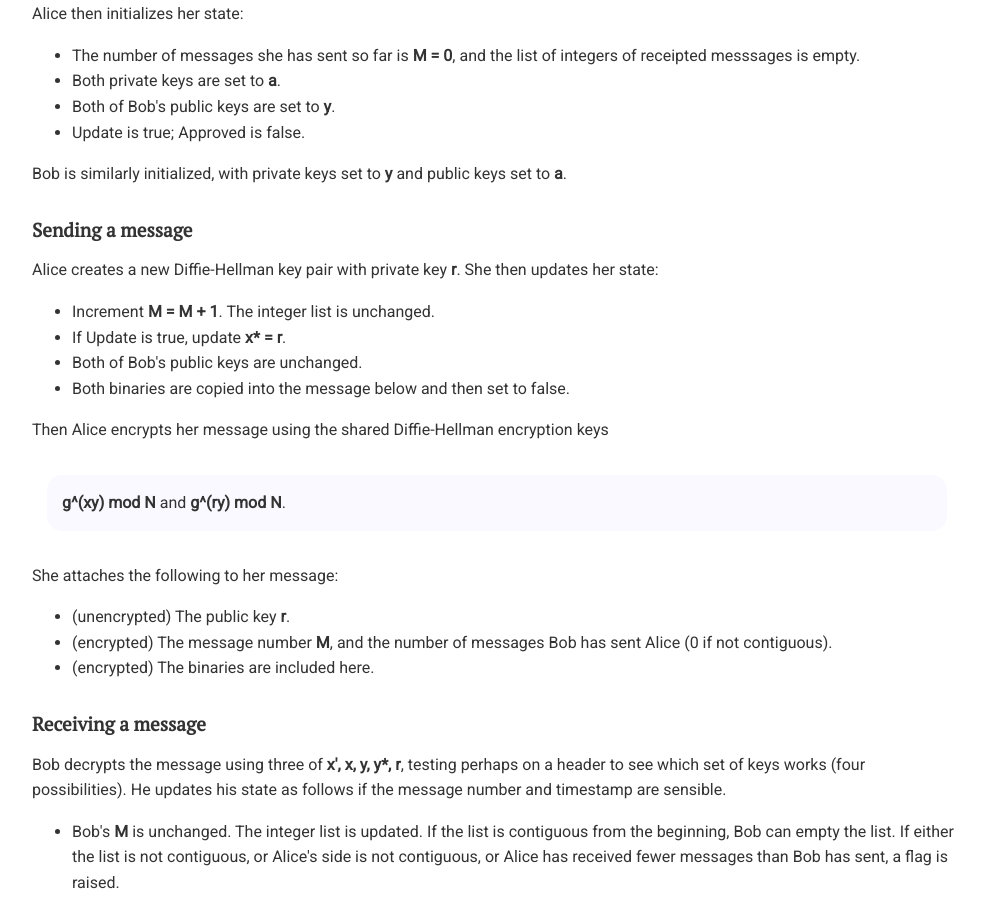
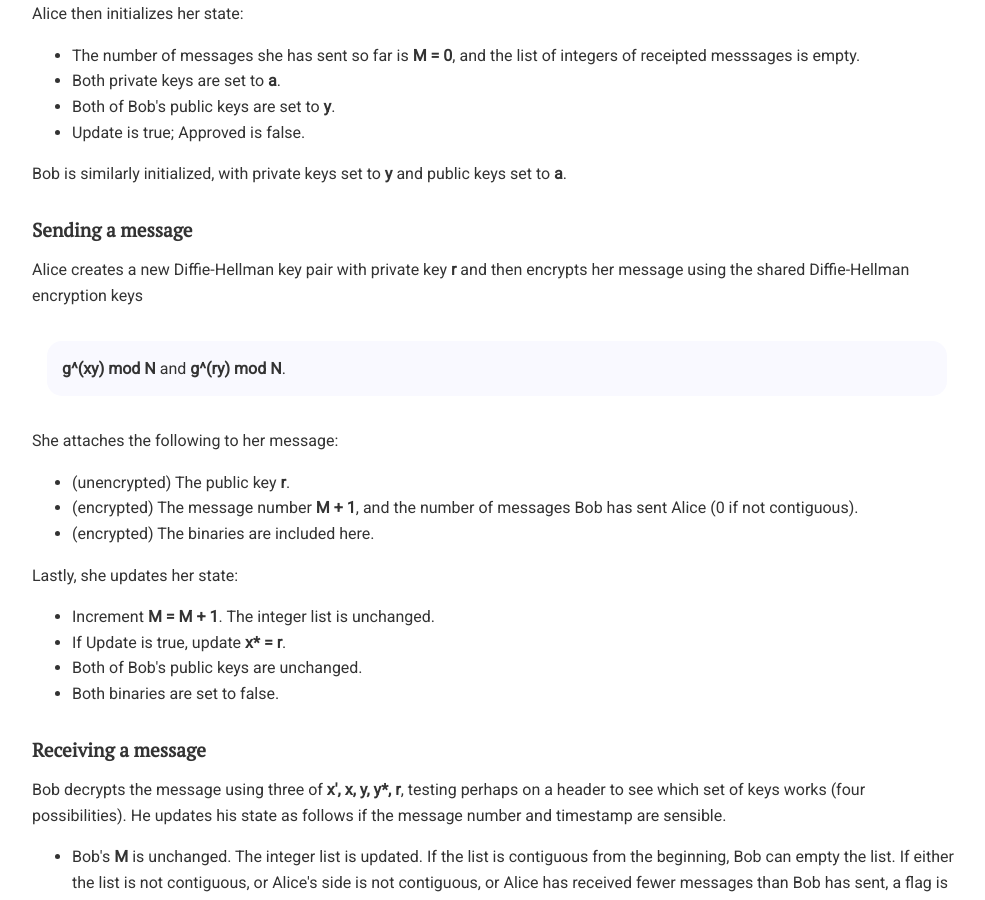
Before and after one commit to chatscrypt/chatscrypt.github.io, a Jekyll site: the page built from _posts/2020-01-24-the-chatscrypt-architecture-part-iv-authenticated-inductive-diffie-hellman-2.html, in a window 1280 px wide and 900 px high, scrolled down 1108 px. Shown: the whole window, without its empty margins (143-1128 px from the left). Built offline with Jekyll 4.4.1, drawn with Linux system fonts in a browser that asks for light colours; comment, search, counter and statistics services are not loaded; some of the changed lines change nothing that is shown.

Commit message:
Update 2020-01-24-the-chatscrypt-architecture-part-iv-authenticated-inductive-diffie-hellman-2.html

```diff
--- a/_posts/2020-01-24-the-chatscrypt-architecture-part-iv-authenticated-inductive-diffie-hellman-2.html
+++ b/_posts/2020-01-24-the-chatscrypt-architecture-part-iv-authenticated-inductive-diffie-hellman-2.html
@@ -45,16 +45,7 @@ Alice then initializes her state:
 
 
 <h2>Sending a message</h2>
-Alice creates a new Diffie-Hellman key pair with private key <b>r</b>. She then updates her state:
-
-<ul>
-<li>Increment <b>M = M + 1</b>. The integer list is unchanged.
-<li>If Update is true, update <b>x* = r</b>.
-<li>Both of Bob's public keys are unchanged.
-<li>Both binaries are copied into the message below and then set to false.
-</ul>
-
-Then Alice encrypts her message using the shared Diffie-Hellman encryption keys
+Alice creates a new Diffie-Hellman key pair with private key <b>r</b> and then encrypts her message using the shared Diffie-Hellman encryption keys
 <div class="media">
 <b>g^(xy) mod N</b> and <b>g^(ry) mod N</b>.
 </div>
@@ -62,10 +53,18 @@ Then Alice encrypts her message using the shared Diffie-Hellman encryption keys
 She attaches the following to her message:
 <ul>
 <li> (unencrypted) The public key <b>r</b>.
-<li> (encrypted) The message number <b>M</b>, and the number of messages Bob has sent Alice (0 if not contiguous).
+<li> (encrypted) The message number <b>M + 1</b>, and the number of messages Bob has sent Alice (0 if not contiguous).
 <li> (encrypted) The binaries are included here.
 </ul>
 
+
+Lastly, she updates her state:
+<ul>
+<li>Increment <b>M = M + 1</b>. The integer list is unchanged.
+<li>If Update is true, update <b>x* = r</b>.
+<li>Both of Bob's public keys are unchanged.
+<li>Both binaries are set to false.
+</ul>
 
 
 
```
